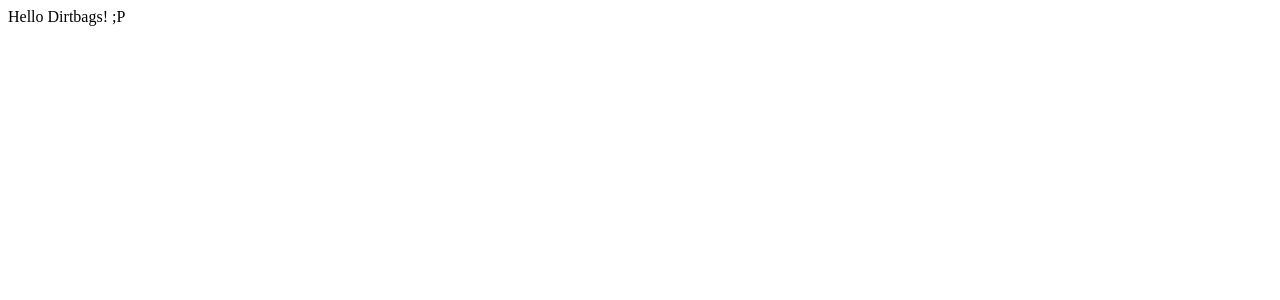
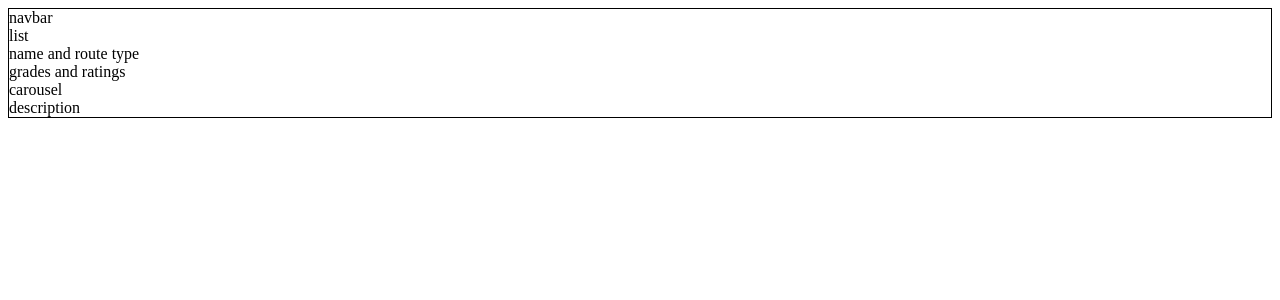
Before and after one commit to HonorioTaveras/dirtbag-companion, a React app: page / in a window 1280 px wide. Shown: the top 300 px of the page. Built offline with nearby package versions, Linux system fonts and the light colour scheme; the HTML template or start-up script is replaced by a standard one.

Commit message:
update: html file - now rendering bootstrap styles, Add: skeleton in App.jsx

```diff
--- a/client/src/components/App/App.css
+++ b/client/src/components/App/App.css
@@ -0,0 +1,10 @@
+.container {
+  border: 1px solid black;
+}
+
+@media(min-width: 850px) {
+  .container {
+    max-height: 100vh !important;
+    overflow-y: scroll;
+  }
+}
--- a/client/src/components/App/App.jsx
+++ b/client/src/components/App/App.jsx
@@ -1,7 +1,23 @@
 import React, { useState, useEffect } from 'react';
+
+import { Container, Row, Col } from 'react-bootstrap';
+
+// COMPONENTS
+import style from './App.css';
 
 export default function App() {
   return (
-    <div>Hello Dirtbags! ;P</div>
+    <Container fluid className={style.container}>
+      <Row>navbar</Row>
+      <Row>
+        <Col>list</Col>
+        <Col>
+          <Row>name and route type </Row>
+          <Row>grades and ratings</Row>
+          <Row>carousel</Row>
+          <Row>description</Row>
+        </Col>
+      </Row>
+    </Container>
   );
 }
```
Also changed, not shown: database/dummyData.js (+11 -6 lines), client/src/components/Carousel/Carousel.css (added), client/src/components/Carousel/Carousel.jsx (added), client/src/components/Navbar/Navbar.css (added), client/src/components/Navbar/Navbar.jsx (added).
